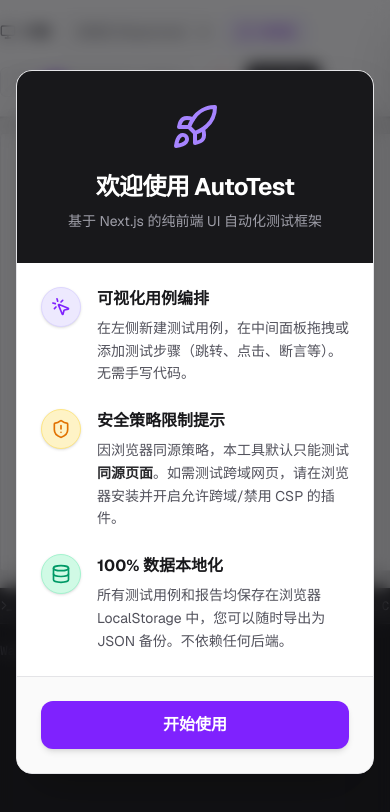
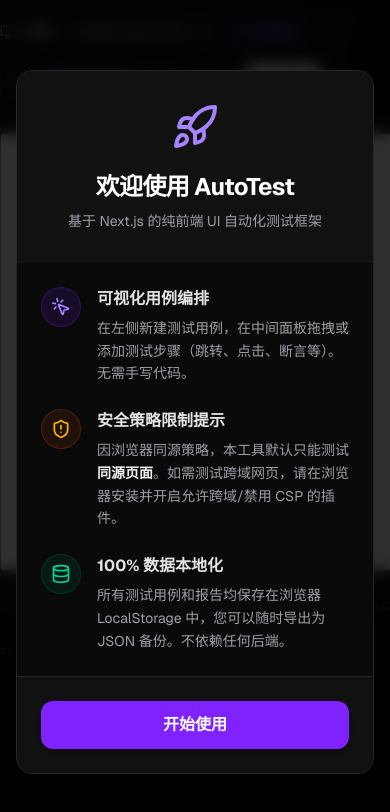
Before and after one commit to yangxinyangxin2-ctrl/ui-autotest, a Next.js app: page / in a window 390 px wide. Shown: the top 812 px of the page. Built offline with nearby package versions, Linux system fonts and the light colour scheme.

Commit message:
style: switch to dark theme
Change-Id: I1d5af9008329d827bc291aec9e6141ce40bf2583

```diff
--- a/src/app/globals.css
+++ b/src/app/globals.css
@@ -1,8 +1,8 @@
 @import "tailwindcss";
 
 :root {
-  --background: #fafafa;
-  --foreground: #09090b;
+  --background: #000000;
+  --foreground: #fafafa;
 }
 
 @theme inline {
@@ -29,11 +29,11 @@
     background: transparent;
 }
 ::-webkit-scrollbar-thumb {
-    background: #d4d4d8; /* zinc-300 */
+    background: #3f3f46; /* zinc-700 for dark mode */
     border-radius: 9999px;
 }
 ::-webkit-scrollbar-thumb:hover {
-    background: #a1a1aa; /* zinc-400 */
+    background: #52525b; /* zinc-600 */
 }
 
 /* Hide scrollbar for clean internal panels if needed */
--- a/src/app/page.tsx
+++ b/src/app/page.tsx
@@ -8,7 +8,7 @@
 
 export default function Home() {
   return (
-    <div className="h-screen w-screen overflow-hidden flex bg-zinc-50 text-zinc-900 font-sans selection:bg-violet-200">
+    <div className="h-screen w-screen overflow-hidden flex bg-black text-zinc-100 font-sans selection:bg-violet-500/30">
       <Sidebar />
       <Editor />
       <Sandbox />
--- a/src/components/GuideModal.tsx
+++ b/src/components/GuideModal.tsx
@@ -15,47 +15,47 @@
     if (!mounted || guideShown) return null;
 
     return (
-        <div className="fixed inset-0 z-[100] flex items-center justify-center bg-zinc-900/60 backdrop-blur-sm p-4">
-            <div className="bg-white rounded-2xl shadow-2xl max-w-lg w-full overflow-hidden transform transition-all duration-300 border border-zinc-200">
-                <div className="bg-zinc-900 p-8 text-white text-center relative overflow-hidden">
-                    <div className="absolute inset-0 opacity-10 bg-[radial-gradient(circle_at_center,_var(--tw-gradient-stops))] from-white via-transparent to-transparent"></div>
+        <div className="fixed inset-0 z-[100] flex items-center justify-center bg-black/80 backdrop-blur-sm p-4">
+            <div className="bg-[#0a0a0a] rounded-2xl shadow-2xl max-w-lg w-full overflow-hidden transform transition-all duration-300 border border-zinc-800">
+                <div className="bg-[#111111] p-8 text-white text-center relative overflow-hidden">
+                    <div className="absolute inset-0 opacity-10 bg-[radial-gradient(circle_at_center,_var(--tw-gradient-stops))] from-zinc-500 via-transparent to-transparent"></div>
                     <Rocket className="w-12 h-12 mx-auto mb-5 text-violet-400 relative z-10" />
                     <h2 className="text-2xl font-bold tracking-tight relative z-10">欢迎使用 AutoTest</h2>
                     <p className="mt-2 text-zinc-400 text-sm relative z-10">基于 Next.js 的纯前端 UI 自动化测试框架</p>
                 </div>
-                <div className="p-6 sm:p-8 space-y-6 text-zinc-600 bg-white">
+                <div className="p-6 sm:p-8 space-y-6 text-zinc-400 bg-[#0a0a0a]">
                     <div className="flex items-start gap-4">
-                        <div className="bg-violet-100 text-violet-600 w-10 h-10 rounded-full flex items-center justify-center shrink-0 shadow-sm border border-violet-200">
+                        <div className="bg-violet-900/20 text-violet-400 w-10 h-10 rounded-full flex items-center justify-center shrink-0 shadow-sm border border-violet-900/50">
                             <MousePointerClick className="w-5 h-5" />
                         </div>
                         <div>
-                            <h3 className="font-bold text-zinc-900">可视化用例编排</h3>
+                            <h3 className="font-bold text-zinc-200">可视化用例编排</h3>
                             <p className="text-sm mt-1.5 leading-relaxed">在左侧新建测试用例，在中间面板拖拽或添加测试步骤（跳转、点击、断言等）。无需手写代码。</p>
                         </div>
                     </div>
                     <div className="flex items-start gap-4">
-                        <div className="bg-amber-100 text-amber-600 w-10 h-10 rounded-full flex items-center justify-center shrink-0 shadow-sm border border-amber-200">
+                        <div className="bg-amber-900/20 text-amber-400 w-10 h-10 rounded-full flex items-center justify-center shrink-0 shadow-sm border border-amber-900/50">
                             <ShieldAlert className="w-5 h-5" />
                         </div>
                         <div>
-                            <h3 className="font-bold text-zinc-900">安全策略限制提示</h3>
-                            <p className="text-sm mt-1.5 leading-relaxed">因浏览器同源策略，本工具默认只能测试 <strong className="text-zinc-800">同源页面</strong>。如需测试跨域网页，请在浏览器安装并开启允许跨域/禁用 CSP 的插件。</p>
+                            <h3 className="font-bold text-zinc-200">安全策略限制提示</h3>
+                            <p className="text-sm mt-1.5 leading-relaxed">因浏览器同源策略，本工具默认只能测试 <strong className="text-zinc-100">同源页面</strong>。如需测试跨域网页，请在浏览器安装并开启允许跨域/禁用 CSP 的插件。</p>
                         </div>
                     </div>
                     <div className="flex items-start gap-4">
-                        <div className="bg-emerald-100 text-emerald-600 w-10 h-10 rounded-full flex items-center justify-center shrink-0 shadow-sm border border-emerald-200">
+                        <div className="bg-emerald-900/20 text-emerald-400 w-10 h-10 rounded-full flex items-center justify-center shrink-0 shadow-sm border border-emerald-900/50">
                             <Database className="w-5 h-5" />
                         </div>
                         <div>
-                            <h3 className="font-bold text-zinc-900">100% 数据本地化</h3>
+                            <h3 className="font-bold text-zinc-200">100% 数据本地化</h3>
                             <p className="text-sm mt-1.5 leading-relaxed">所有测试用例和报告均保存在浏览器 LocalStorage 中，您可以随时导出为 JSON 备份。不依赖任何后端。</p>
                         </div>
                     </div>
                 </div>
-                <div className="p-6 bg-zinc-50 border-t border-zinc-200 text-center">
+                <div className="p-6 bg-[#111111] border-t border-zinc-800 text-center">
                     <button
                         onClick={() => setGuideShown(true)}
-                        className="bg-violet-600 hover:bg-violet-700 text-white px-8 py-3 rounded-xl font-semibold shadow-md transition-all w-full active:scale-[0.98]"
+                        className="bg-violet-600 hover:bg-violet-500 text-white px-8 py-3 rounded-xl font-semibold shadow-md transition-all w-full active:scale-[0.98]"
                     >
                         开始使用
                     </button>
--- a/src/components/Sandbox.tsx
+++ b/src/components/Sandbox.tsx
@@ -30,17 +30,17 @@
     };
 
     return (
-        <section className="flex-1 min-w-[450px] flex flex-col bg-zinc-50 z-0">
+        <section className="flex-1 min-w-[450px] flex flex-col bg-black z-0">
             {/* Top Control Bar */}
-            <div className="p-4 border-b border-zinc-200 bg-white flex flex-col xl:flex-row xl:items-center justify-between gap-4 shrink-0 shadow-sm z-10">
+            <div className="p-4 border-b border-zinc-800 bg-[#0a0a0a] flex flex-col xl:flex-row xl:items-center justify-between gap-4 shrink-0 shadow-sm z-10">
                 <div className="flex flex-wrap items-center gap-3">
-                    <span className="text-sm font-semibold text-zinc-700 flex items-center shrink-0">
+                    <span className="text-sm font-semibold text-zinc-300 flex items-center shrink-0">
                         <Monitor className="w-4 h-4 mr-1.5" />沙箱
                     </span>
                     <select
                         value={sandboxSize}
                         onChange={(e) => setSandboxSize(e.target.value)}
-                        className="text-xs border border-zinc-200 bg-zinc-50 rounded-md px-2.5 py-1.5 outline-none focus:border-violet-500 transition-colors text-zinc-700 cursor-pointer"
+                        className="text-xs border border-zinc-700 bg-[#111111] rounded-md px-2.5 py-1.5 outline-none focus:border-violet-500 transition-colors text-zinc-300 cursor-pointer"
                     >
                         <option value="100%">自适应 (Responsive)</option>
                         <option value="1920x1080">PC (1920x1080)</option>
@@ -50,7 +50,7 @@
                     <button
                         onClick={handleTogglePicker}
                         className={`text-xs border px-3 py-1.5 rounded-md transition-all flex items-center font-medium shadow-sm active:scale-95 ${
-                            pickingMode ? 'bg-violet-600 text-white border-violet-600' : 'text-violet-700 border-violet-200 bg-violet-50 hover:bg-violet-100'
+                            pickingMode ? 'bg-violet-600 text-white border-violet-600' : 'text-violet-400 border-violet-900/50 bg-violet-900/20 hover:bg-violet-900/40'
                         }`}
                         title="开启后在 iframe 中点击元素自动拾取选择器"
                     >
@@ -58,8 +58,8 @@
                     </button>
                 </div>
                 <div className="flex flex-wrap items-center gap-4">
-                    <div className="flex items-center gap-2 bg-zinc-50 px-3 py-1.5 rounded-md border border-zinc-200" title="步骤执行间隔">
-                        <Gauge className="w-4 h-4 text-zinc-400" />
+                    <div className="flex items-center gap-2 bg-[#111111] px-3 py-1.5 rounded-md border border-zinc-700" title="步骤执行间隔">
+                        <Gauge className="w-4 h-4 text-zinc-500" />
                         <input
                             type="range"
                             min="0" max="3000" step="100"
@@ -67,9 +67,9 @@
                             onChange={(e) => setSpeed(parseInt(e.target.value))}
                             className="w-24 accent-violet-600 cursor-ew-resize"
                         />
-                        <span className="text-xs text-zinc-500 font-mono w-9 text-right">{(speed / 1000).toFixed(1)}s</span>
+                        <span className="text-xs text-zinc-400 font-mono w-9 text-right">{(speed / 1000).toFixed(1)}s</span>
                     </div>
-                    <div className="h-5 w-px bg-zinc-200 hidden xl:block"></div>
+                    <div className="h-5 w-px bg-zinc-800 hidden xl:block"></div>
                     <div className="flex gap-2">
                         <button
                             onClick={() => {
@@ -77,14 +77,14 @@
                                 addLog('用户手动终止执行', 'error');
                             }}
                             disabled={!isRunning || shouldStop}
-                            className="flex items-center justify-center p-2 text-red-600 bg-red-50 hover:bg-red-100 rounded-md disabled:opacity-30 disabled:cursor-not-allowed transition-colors"
+                            className="flex items-center justify-center p-2 text-red-500 bg-red-900/20 hover:bg-red-900/40 rounded-md disabled:opacity-30 disabled:cursor-not-allowed transition-colors"
                             title="停止运行"
                         >
                             <SquareSquare className="w-4 h-4" />
                         </button>
                         <button
                             onClick={() => document.getElementById('report-drawer')?.classList.remove('translate-x-full')}
-                            className="flex items-center justify-center px-3 py-2 text-sm font-medium text-white bg-zinc-900 hover:bg-zinc-800 rounded-md shadow-sm transition-colors"
+                            className="flex items-center justify-center px-3 py-2 text-sm font-medium text-zinc-900 bg-zinc-100 hover:bg-white rounded-md shadow-sm transition-colors"
                             title="查看测试报告"
                         >
                             <PieChart className="w-4 h-4 mr-1.5" />
@@ -95,17 +95,17 @@
             </div>
 
             {/* Iframe Sandbox Container */}
-            <div className="flex-1 relative flex items-center justify-center overflow-auto border-b border-zinc-300 shadow-inner p-4 bg-[#f0f0f0]"
-                 style={{ backgroundImage: 'radial-gradient(#d4d4d8 1px, transparent 1px)', backgroundSize: '20px 20px' }}>
+            <div className="flex-1 relative flex items-center justify-center overflow-auto border-b border-zinc-800 shadow-inner p-4 bg-[#111111]"
+                 style={{ backgroundImage: 'radial-gradient(#27272a 1px, transparent 1px)', backgroundSize: '20px 20px' }}>
                 <div
-                    className="relative bg-white shadow-2xl transition-all duration-300 rounded-sm overflow-hidden border border-zinc-200"
+                    className="relative bg-white shadow-2xl transition-all duration-300 rounded-sm overflow-hidden border border-zinc-800"
                     style={{
                         width: sandboxSize === '100%' ? '100%' : sandboxSize.split('x')[0] + 'px',
                         height: sandboxSize === '100%' ? '100%' : sandboxSize.split('x')[1] + 'px'
                     }}
                 >
                     {pickingMode && (
-                        <div className="absolute inset-0 bg-violet-600/10 z-50 cursor-crosshair backdrop-blur-[1px]" />
+                        <div className="absolute inset-0 bg-violet-600/20 z-50 cursor-crosshair backdrop-blur-[1px]" />
                     )}
                     <iframe
                         id="test-sandbox"
@@ -116,10 +116,10 @@
             </div>
 
             {/* Logs Panel */}
-            <div className="h-64 bg-zinc-950 flex flex-col font-mono text-sm shrink-0">
-                <div className="h-9 bg-zinc-900 border-b border-zinc-800 flex items-center justify-between px-4 text-zinc-400 text-xs select-none">
+            <div className="h-64 bg-black flex flex-col font-mono text-sm shrink-0">
+                <div className="h-9 bg-[#0a0a0a] border-b border-zinc-900 flex items-center justify-between px-4 text-zinc-500 text-xs select-none">
                     <span className="flex items-center tracking-wider"><Terminal className="w-3.5 h-3.5 mr-2" />TERMINAL</span>
-                    <button onClick={clearLogs} className="hover:text-zinc-100 transition-colors flex items-center" title="清空日志">
+                    <button onClick={clearLogs} className="hover:text-zinc-300 transition-colors flex items-center" title="清空日志">
                         <Eraser className="w-3 h-3 mr-1" /> Clear
                     </button>
                 </div>
```
Also changed, not shown: src/components/Editor.tsx (+20 -20 lines), src/components/ReportDrawer.tsx (+27 -27 lines), src/components/Sidebar.tsx (+17 -17 lines).
